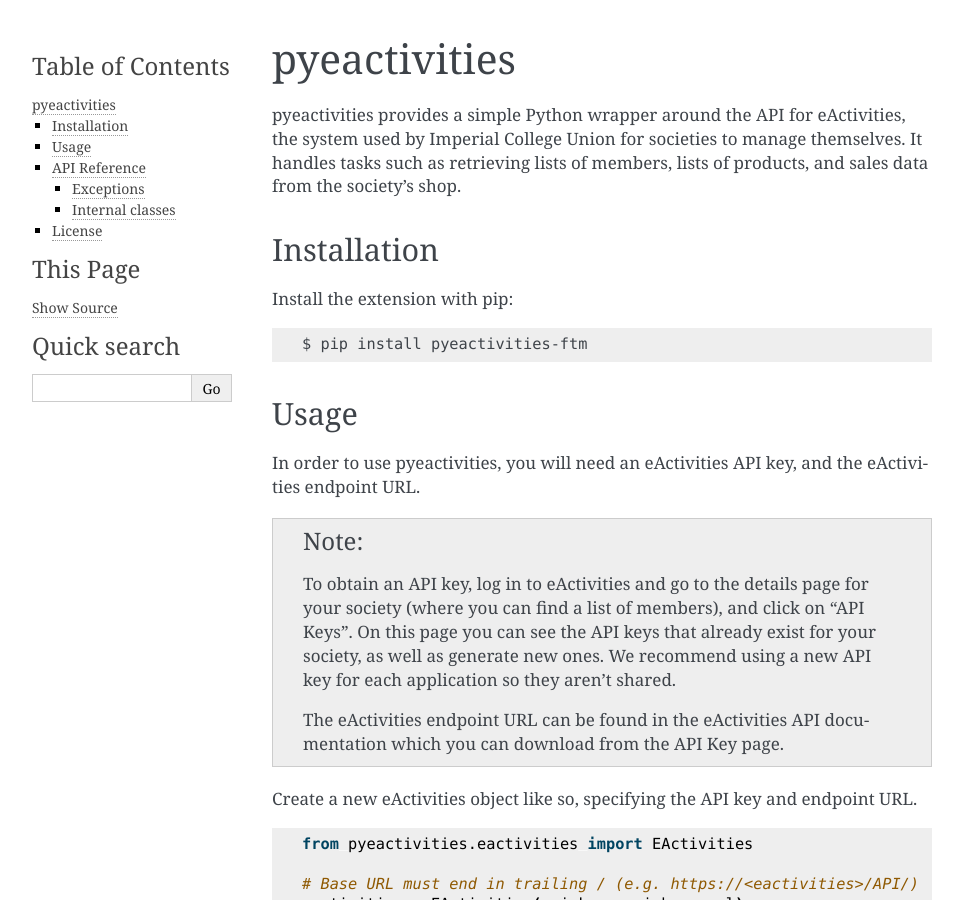
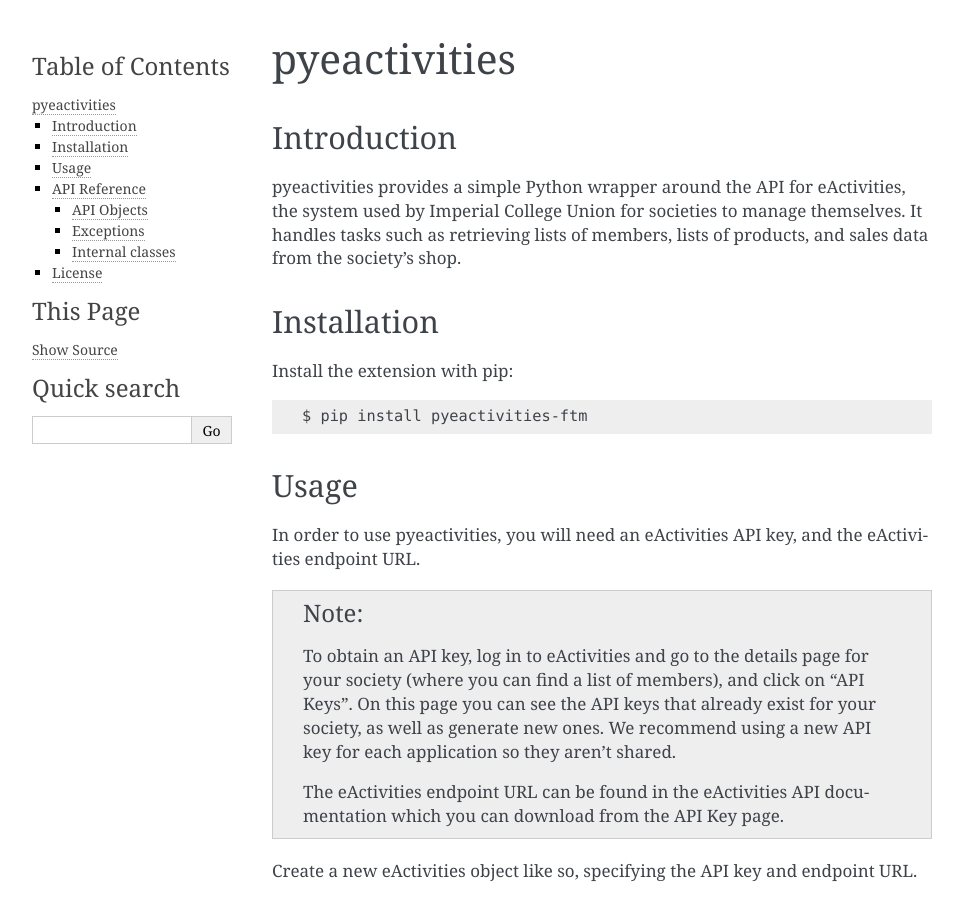
Before and after one commit to ftm/pyeactivities, a Sphinx documentation site: the page built from docs/index.rst, in a window 1280 px wide and 900 px high. Shown: the whole window, without its empty margins (148-1111 px from the left). Built offline with Sphinx 7.4.7, drawn with Linux system fonts in a browser that asks for light colours.

Commit message:
Added a couple of extra headings to the docs

```diff
--- a/docs/index.rst
+++ b/docs/index.rst
@@ -3,6 +3,8 @@
 =============
 .. currentmodule:: pyeactivities
 
+Introduction
+============
 pyeactivities provides a simple Python wrapper around the API for eActivities,
 the system used by Imperial College Union for societies to manage themselves.
 It handles tasks such as retrieving lists of members, lists of products, and
@@ -69,6 +71,9 @@
 API Reference
 =============
 This documentation is automatically generated from pyeactivities' source code.
+
+API Objects
+-----------
 
 .. autoclass:: pyeactivities.eactivities.EActivities
 
```
